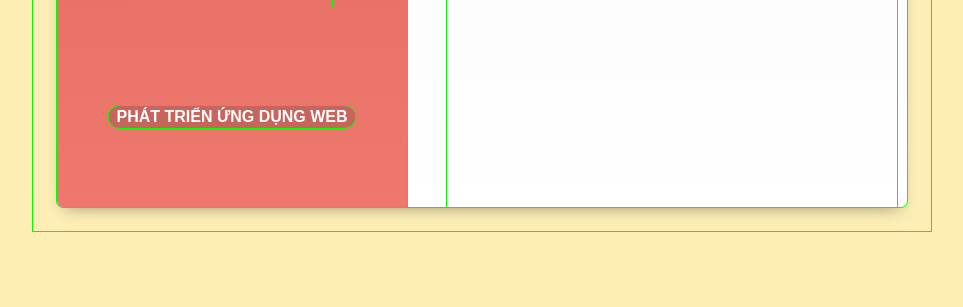
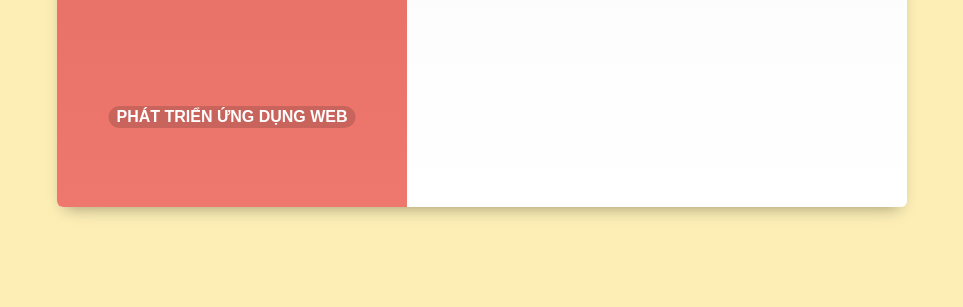
Before and after one commit to Vuhuydiet/GA02, a website: page default.html in a window 1280 px wide. Shown: the part 493-800 px from the top of the page, without its empty margins (158-1121 px from the left). Drawn offline with Linux system fonts and the light colour scheme.

Commit message:
Remove green border for debugging

```diff
--- a/mydefault.css
+++ b/mydefault.css
@@ -1,7 +1,7 @@
 @import url('https://fonts.googleapis.com/css?family=Abel');
 
 * {
-    outline: 1px solid lime;
+    /* outline: 1px solid lime; */
 
     /* padding: 0;
     margin: 0; */
```
